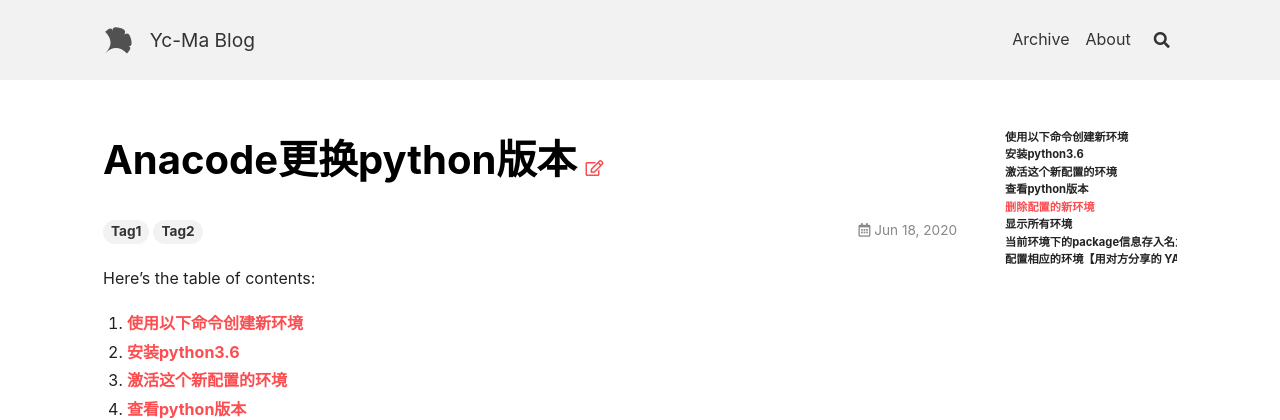
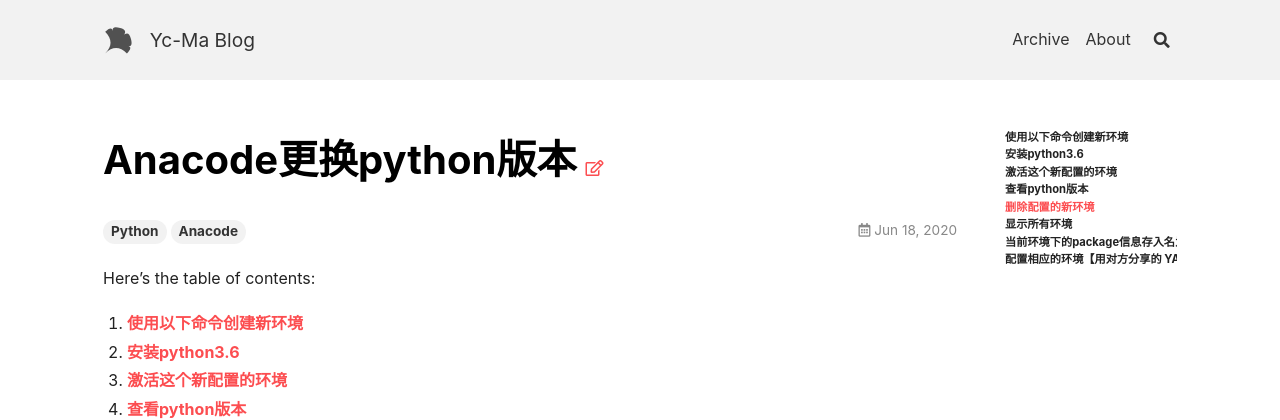
Before and after one commit to crazyyanchao/blog, a Jekyll site: the page built from _posts/2020-06-18-Anacode更换python版本.md, in a window 1280 px wide. Shown: the top 420 px of the page. Built offline with Jekyll 4.4.1, drawn with Linux system fonts in a browser that asks for light colours; nearby versions of some CDN libraries.

```diff
--- a/_posts/2020-06-18-Anacode更换python版本.md
+++ b/_posts/2020-06-18-Anacode更换python版本.md
@@ -1,6 +1,6 @@
 ---
 title: Anacode更换python版本
-tags: [Tag1,Tag2]
+tags: [Python,Anacode]
 ---
 
 Here's the table of contents:
```
Also changed, not shown: _posts/2020-06-16-ONgDB使用apoc提交后台cypher任务.md (+1 -1 lines).
